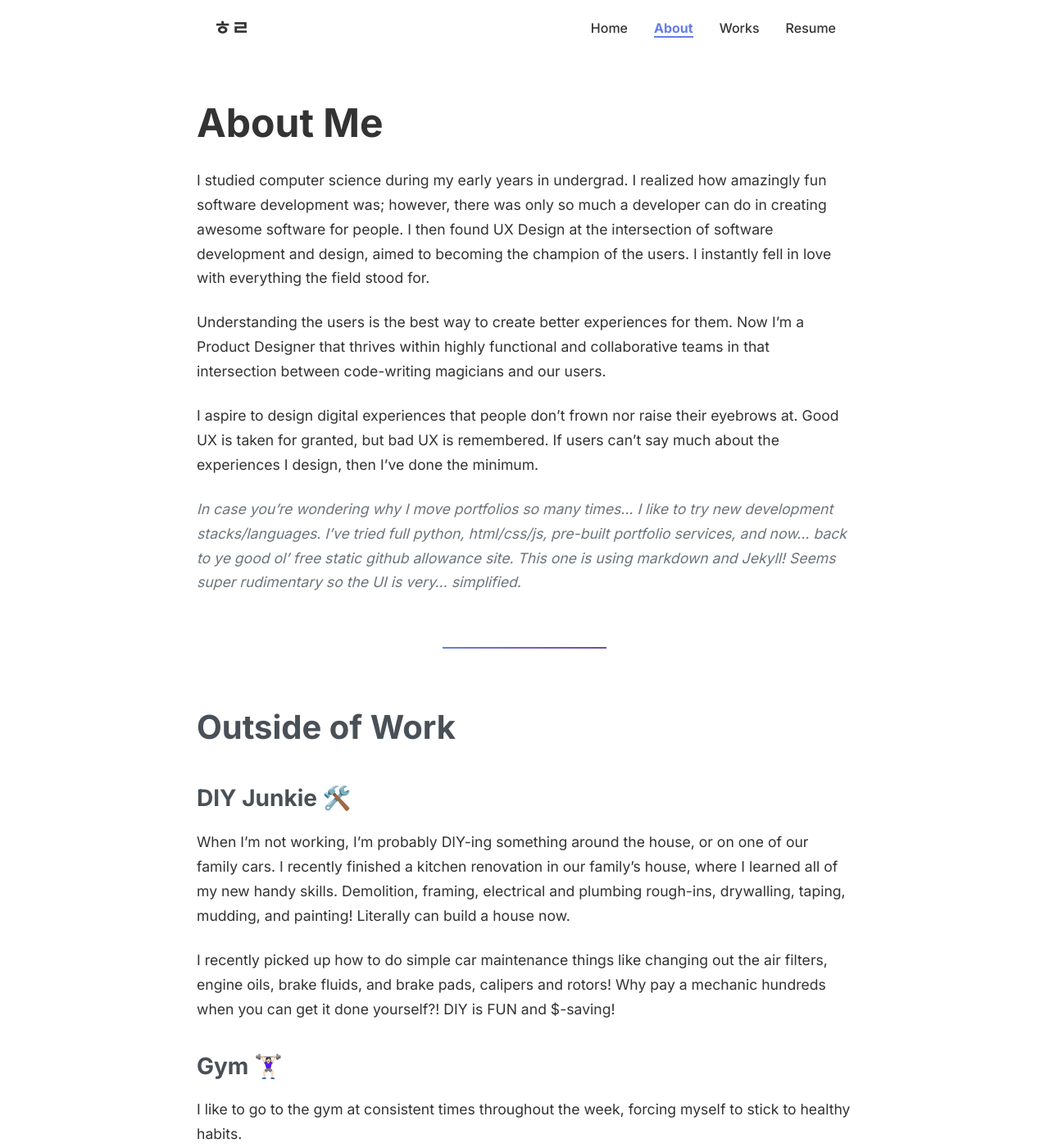
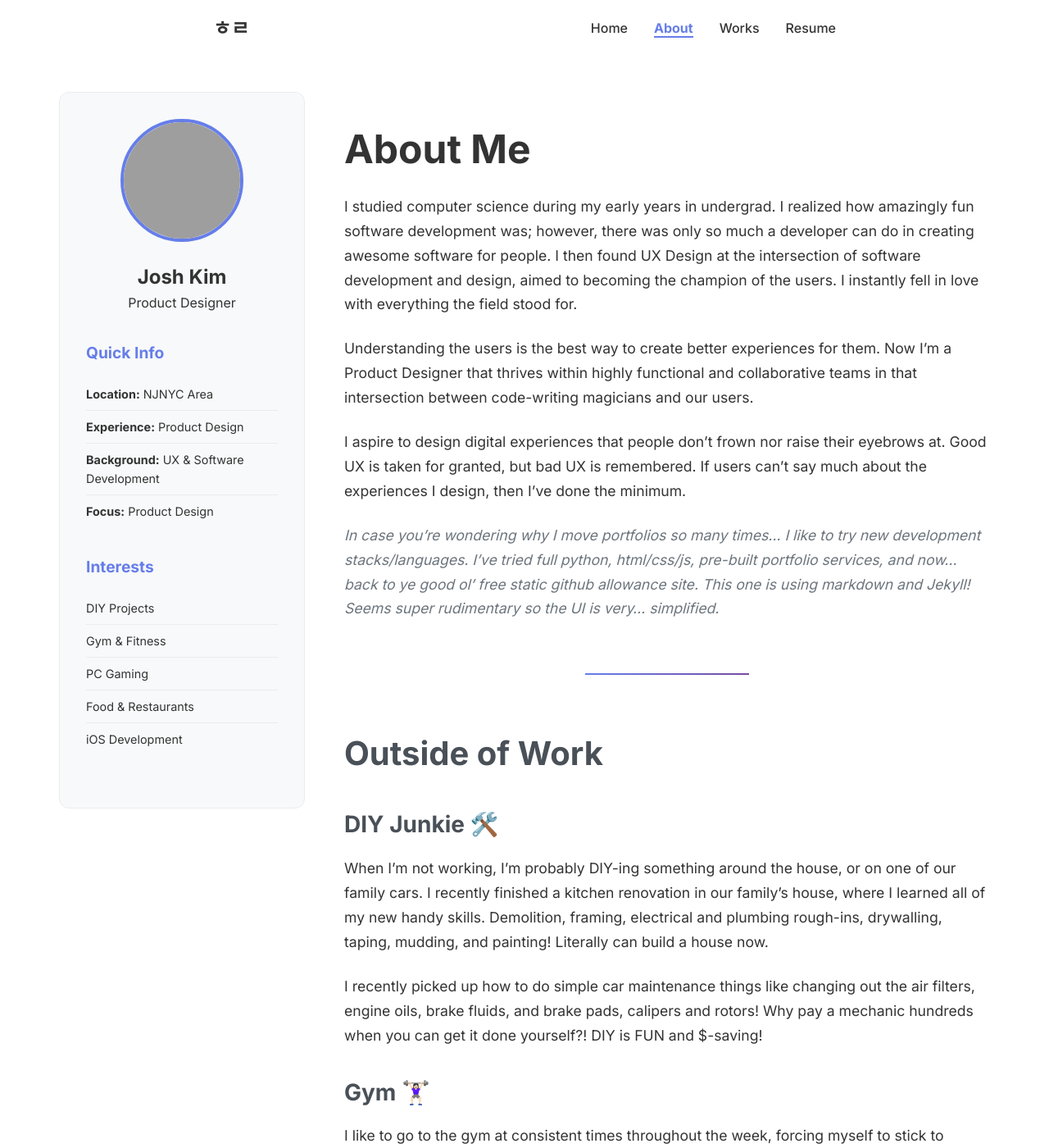
Before and after one commit to hyorkim11/hyorkim11.github.io, a Jekyll site: the page built from _pages/about.md, in a window 1280 px wide and 1400 px high. Shown: the whole window at 82% size. Built offline with Jekyll 4.4.1, drawn with Linux system fonts in a browser that asks for light colours; grey boxes are pictures that could not be loaded.

Commit message:
Add two-column layout to about page with left sidebar

```diff
--- /dev/null
+++ b/_layouts/about.html
@@ -0,0 +1,131 @@
+<!DOCTYPE html>
+<html lang="{{ site.lang | default: 'en' }}">
+<head>
+    {% include head.html %}
+    <style>
+        .about-container {
+            display: grid;
+            grid-template-columns: 300px 1fr;
+            gap: 3rem;
+            max-width: 1200px;
+            margin: 0 auto;
+            padding: 2rem;
+            margin-top: 80px;
+        }
+
+        .left-column {
+            background: #f8f9fa;
+            padding: 2rem;
+            border-radius: 12px;
+            border: 1px solid #e9ecef;
+            height: fit-content;
+            position: sticky;
+            top: 100px;
+        }
+
+        .right-column {
+            max-width: 800px;
+        }
+
+        .profile-section {
+            text-align: center;
+            margin-bottom: 2rem;
+        }
+
+        .profile-image {
+            width: 150px;
+            height: 150px;
+            border-radius: 50%;
+            object-fit: cover;
+            margin-bottom: 1rem;
+            border: 4px solid #667eea;
+        }
+
+        .quick-info {
+            margin-bottom: 2rem;
+        }
+
+        .quick-info h3 {
+            color: #667eea;
+            margin-bottom: 1rem;
+            font-size: 1.2rem;
+        }
+
+        .quick-info ul {
+            list-style: none;
+            padding: 0;
+        }
+
+        .quick-info li {
+            padding: 0.5rem 0;
+            border-bottom: 1px solid #e9ecef;
+            font-size: 0.9rem;
+        }
+
+        .quick-info li:last-child {
+            border-bottom: none;
+        }
+
+        @media (max-width: 768px) {
+            .about-container {
+                grid-template-columns: 1fr;
+                gap: 2rem;
+            }
+
+            .left-column {
+                position: static;
+                order: 2;
+            }
+
+            .right-column {
+                order: 1;
+            }
+        }
+    </style>
+</head>
+
+<body>
+    {% include loader.html %}
+    {% include navigation.html %}
+
+    <div class="about-container">
+        <div class="left-column">
+            <div class="profile-section">
+                <img src="{{ '/img/profile-pic.JPG' | relative_url }}" alt="Josh Kim" class="profile-image">
+                <h2>Josh Kim</h2>
+                <p>Product Designer</p>
+            </div>
+
+            <div class="quick-info">
+                <h3>Quick Info</h3>
+                <ul>
+                    <li><strong>Location:</strong> NJNYC Area</li>
+                    <li><strong>Experience:</strong> Product Design</li>
+                    <li><strong>Background:</strong> UX & Software Development</li>
+                    <li><strong>Focus:</strong> Product Design</li>
+                </ul>
+            </div>
+
+            <div class="quick-info">
+                <h3>Interests</h3>
+                <ul>
+                    <li>DIY Projects</li>
+                    <li>Gym & Fitness</li>
+                    <li>PC Gaming</li>
+                    <li>Food & Restaurants</li>
+                    <li>iOS Development</li>
+                </ul>
+            </div>
+        </div>
+
+        <div class="right-column">
+            <div class="markdown-content">
+                {{ content }}
+            </div>
+        </div>
+    </div>
+
+    {% include footer.html %}
+    {% include scripts.html %}
+</body>
+</html>
```
Also changed, not shown: _pages/about.md (+1 -1 lines).
